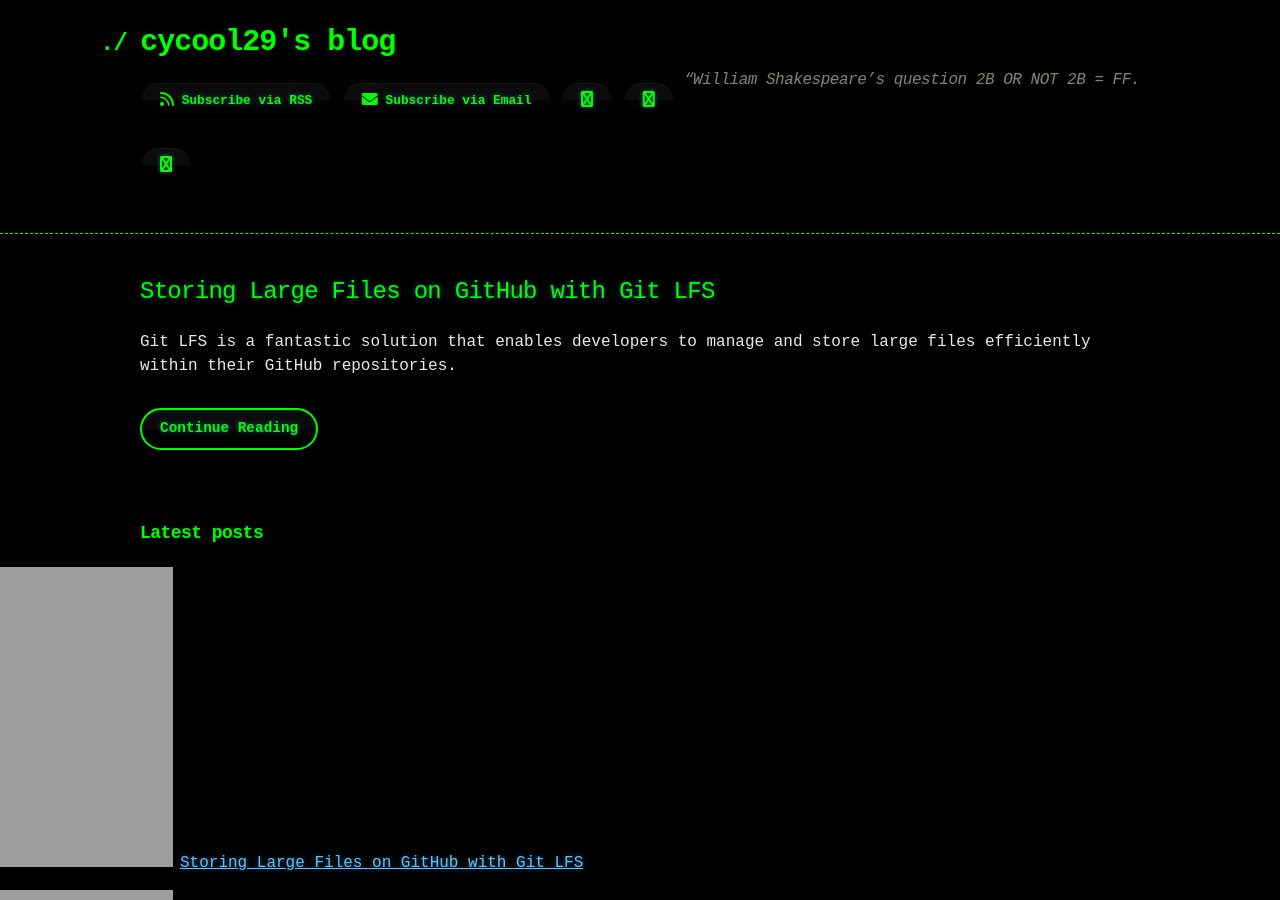
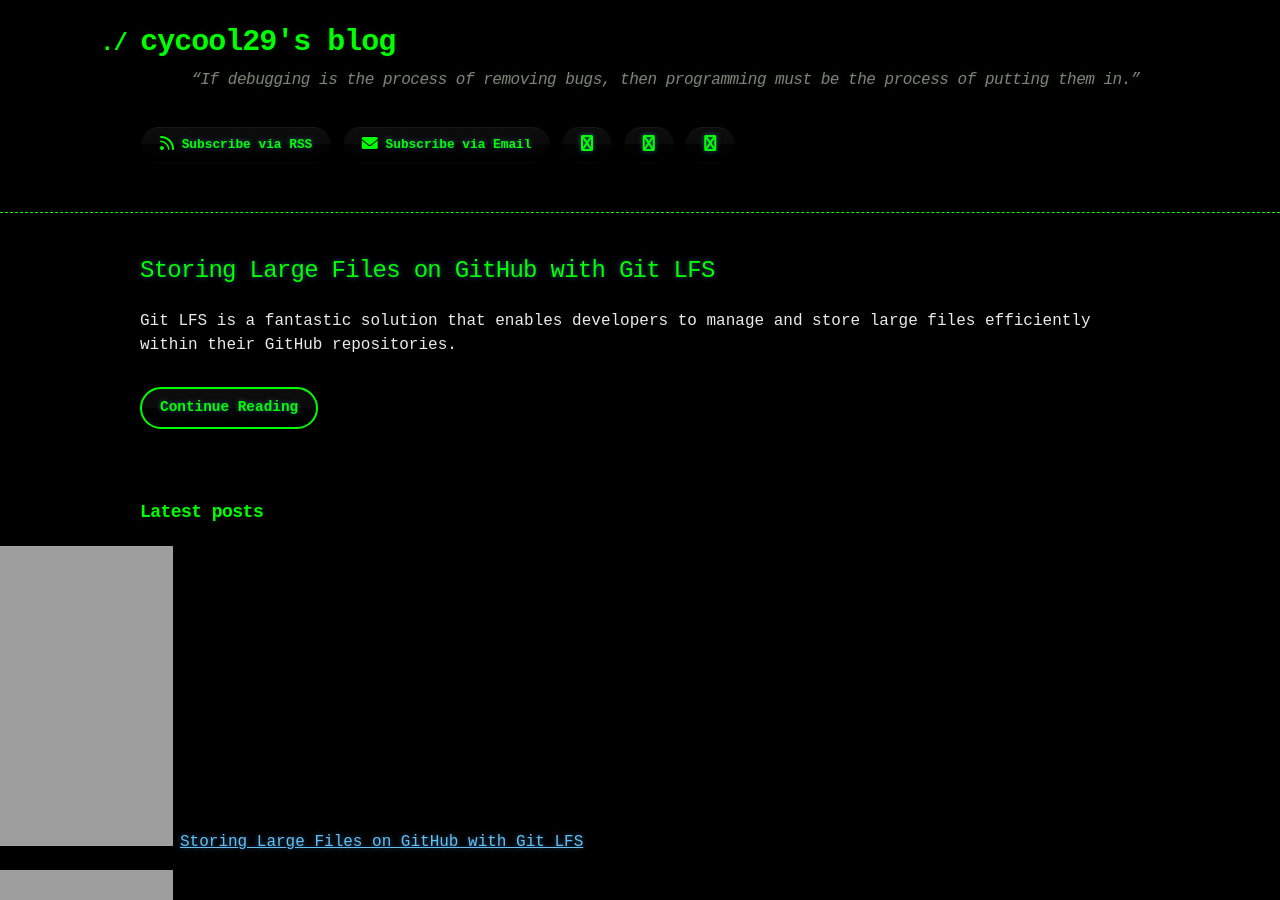
Before and after one commit to cycool29/cycool29.github.io, a Jekyll site: the page built from index.md, in a window 1280 px wide and 900 px high. Built offline with Jekyll 4.4.1, drawn with Linux system fonts in a browser that asks for light colours; a style sheet for code colours, icons or effects is not loaded.

Commit message:
Update quotes

```diff
--- a/_config.yml
+++ b/_config.yml
@@ -1,5 +1,5 @@
 title: cycool29's blog
-description: "“William Shakespeare’s question 2B OR NOT 2B = FF. "
+description: "“If debugging is the process of removing bugs, then programming must be the process of putting them in.” "
 bio: A high school student. Intermediate in Python, Git, Bash. Learning JavaScript. He/Him. "
 author: cycool29
 url: https://cycool29.github.io
```
